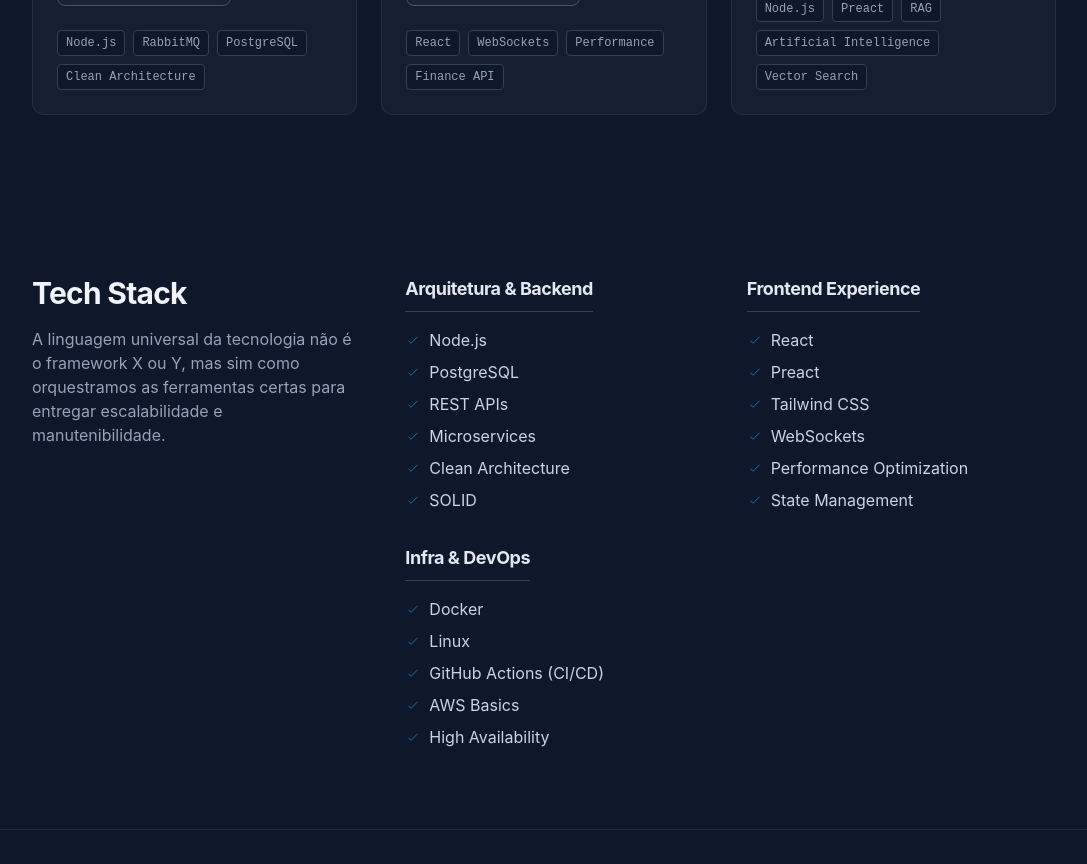
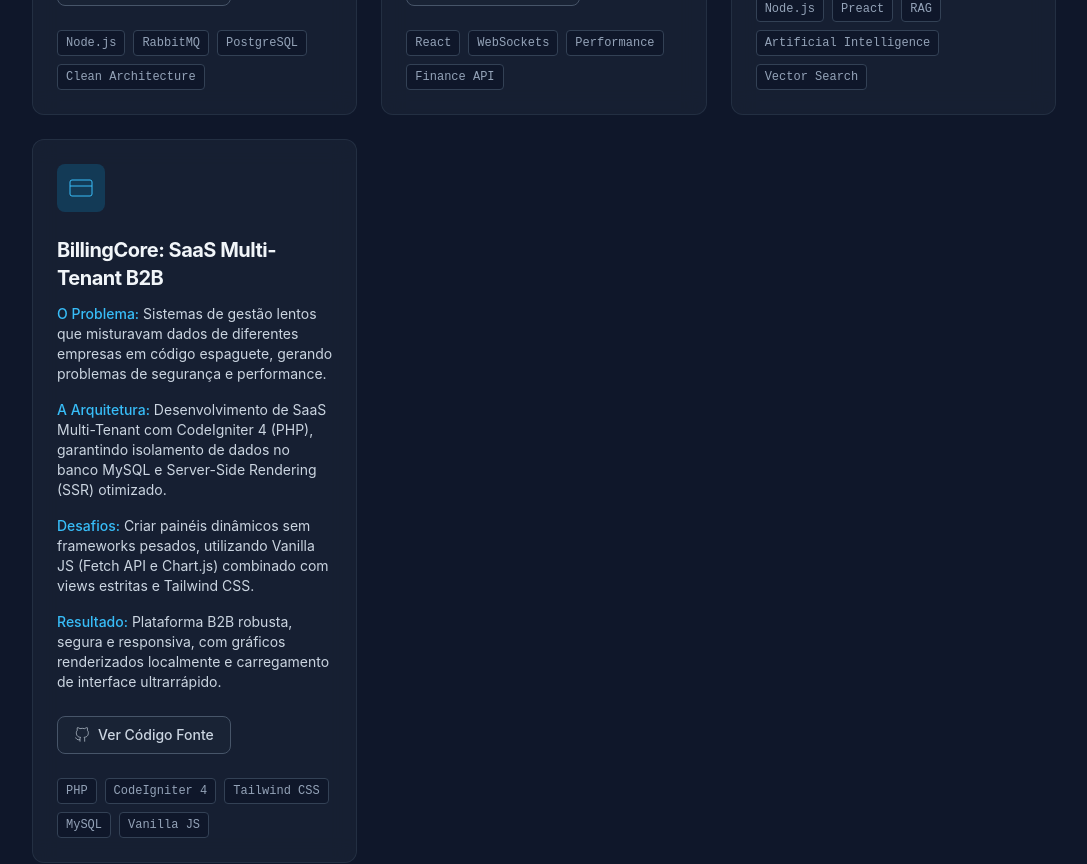
Before and after one commit to Stalone628/WS, a Preact app: page / in a window 1280 px wide. Shown: the part 1640-2504 px from the top of the page, without its empty margins (96-1183 px from the left). Built offline with nearby package versions, Linux system fonts and the light colour scheme.

Commit message:
feat: add case study 4 BillingCore SaaS

```diff
--- a/src/components/CaseStudies.jsx
+++ b/src/components/CaseStudies.jsx
@@ -32,6 +32,17 @@ export function CaseStudies() {
       tags: ["Node.js", "Preact", "RAG", "Artificial Intelligence", "Vector Search"],
       icon: "bot",
       repoLink: "https://github.com/Stalone628/ai-rag-assistant-showcase"
+    },
+    {
+      id: 4,
+      title: "BillingCore: SaaS Multi-Tenant B2B",
+      problem: "Sistemas de gestão lentos que misturavam dados de diferentes empresas em código espaguete, gerando problemas de segurança e performance.",
+      architecture: "Desenvolvimento de SaaS Multi-Tenant com CodeIgniter 4 (PHP), garantindo isolamento de dados no banco MySQL e Server-Side Rendering (SSR) otimizado.",
+      challenges: "Criar painéis dinâmicos sem frameworks pesados, utilizando Vanilla JS (Fetch API e Chart.js) combinado com views estritas e Tailwind CSS.",
+      result: "Plataforma B2B robusta, segura e responsiva, com gráficos renderizados localmente e carregamento de interface ultrarrápido.",
+      tags: ["PHP", "CodeIgniter 4", "Tailwind CSS", "MySQL", "Vanilla JS"],
+      icon: "credit-card",
+      repoLink: "https://github.com/Stalone628/billingcore-saas"
     }
   ];
 
@@ -54,6 +65,7 @@ export function CaseStudies() {
                 {c.icon === 'activity' && <svg xmlns="http://www.w3.org/2000/svg" width="24" height="24" viewBox="0 0 24 24" fill="none" stroke="currentColor" strokeWidth="2" strokeLinecap="round" strokeLinejoin="round"><polyline points="22 12 18 12 15 21 9 3 6 12 2 12"></polyline></svg>}
                 {c.icon === 'server' && <svg xmlns="http://www.w3.org/2000/svg" width="24" height="24" viewBox="0 0 24 24" fill="none" stroke="currentColor" strokeWidth="2" strokeLinecap="round" strokeLinejoin="round"><rect x="2" y="2" width="20" height="8" rx="2" ry="2"></rect><rect x="2" y="14" width="20" height="8" rx="2" ry="2"></rect><line x1="6" y1="6" x2="6.01" y2="6"></line><line x1="6" y1="18" x2="6.01" y2="18"></line></svg>}
                 {c.icon === 'bot' && <svg xmlns="http://www.w3.org/2000/svg" width="24" height="24" viewBox="0 0 24 24" fill="none" stroke="currentColor" strokeWidth="2" strokeLinecap="round" strokeLinejoin="round"><path d="M12 8V4H8"></path><rect width="16" height="12" x="4" y="8" rx="2"></rect><path d="M2 14h2"></path><path d="M20 14h2"></path><path d="M15 13v2"></path><path d="M9 13v2"></path></svg>}
+                {c.icon === 'credit-card' && <svg xmlns="http://www.w3.org/2000/svg" width="24" height="24" viewBox="0 0 24 24" fill="none" stroke="currentColor" strokeWidth="2" strokeLinecap="round" strokeLinejoin="round"><rect x="1" y="4" width="22" height="16" rx="2" ry="2"></rect><line x1="1" y1="10" x2="23" y2="10"></line></svg>}
               </div>
               <h3 className="text-xl font-bold mb-3 text-slate-100">{c.title}</h3>
               <div className="flex-grow space-y-4 text-sm text-slate-300 mb-6">
```
